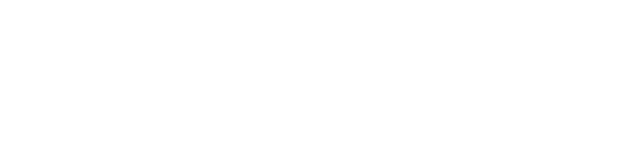
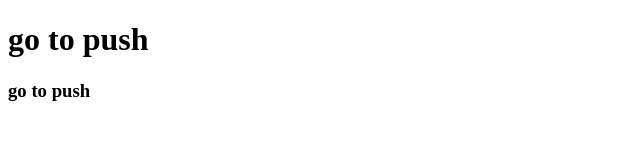
Before and after one commit to sishamim1234/second-repo, a plain HTML site: page index.html in a window 1280 px wide. Shown: the whole page, without its empty margins (0-640 px from the left). Drawn offline with Linux system fonts and the light colour scheme.

Commit message:
added header

```diff
--- a/index.html
+++ b/index.html
@@ -7,6 +7,7 @@
     <title>second repo</title>
 </head>
 <body>
-
+    <h1> go to push</h1>
+    <h3> go to push</h3>
 </body>
 </html>
```
